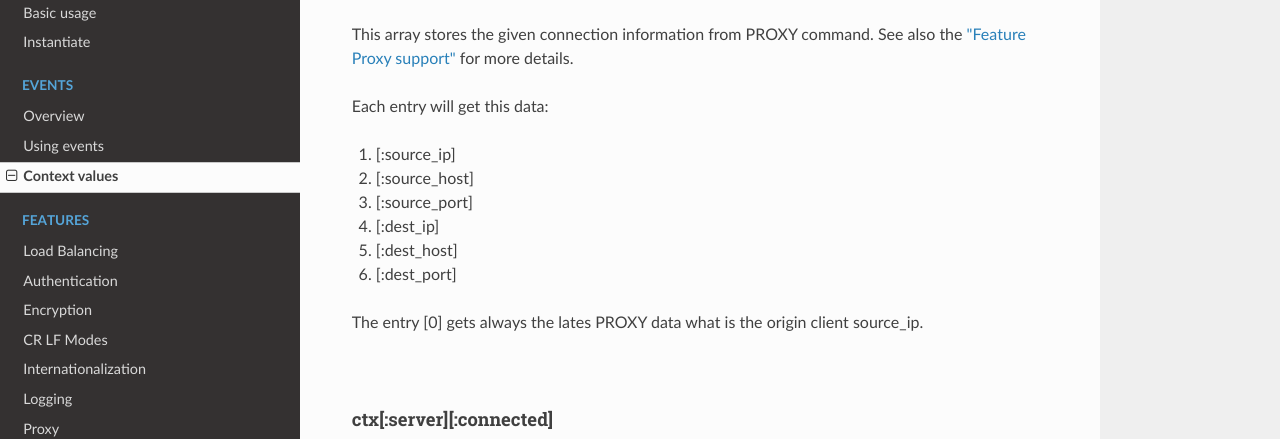
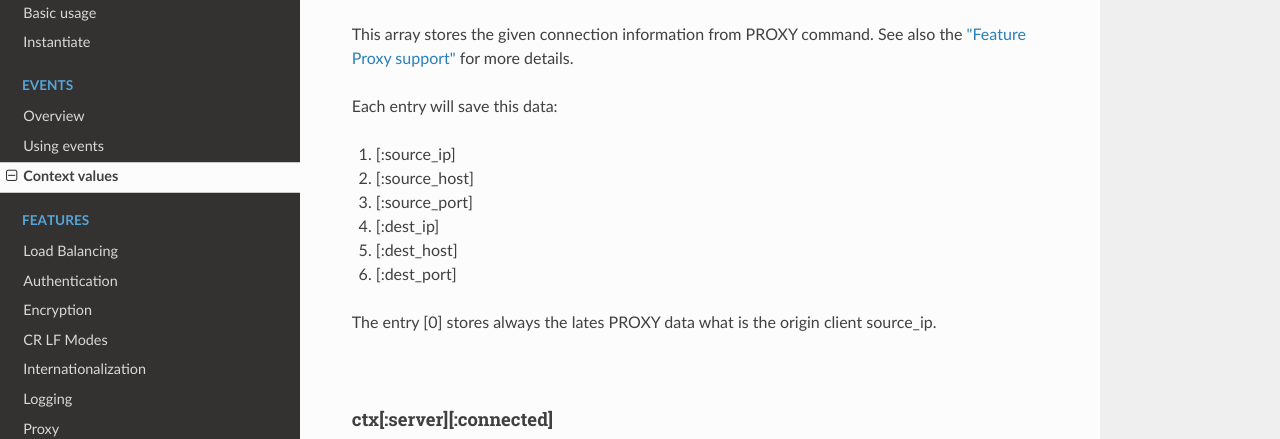
Before and after one commit to 4commerce-technologies-AG/midi-smtp-server, an MkDocs documentation site: the page built from mkdocs/context_values.md, in a window 1280 px wide and 900 px high, scrolled down 1397 px. Shown: the part 161-600 px from the top of the window. Built offline with MkDocs 1.6.1, drawn with Linux system fonts in a browser that asks for light colours; nearby versions of some CDN libraries; old or Windows-style settings are respelled for this version of MkDocs.

Commit message:
mod: update documentation on proxy

```diff
--- a/mkdocs/context_values.md
+++ b/mkdocs/context_values.md
@@ -52,7 +52,7 @@ This value stores the port number that the client is connected on.
 
 This array stores the given connection information from PROXY command. See also the ["Feature Proxy support"](feature_proxy.md) for more details.
 
-Each entry will get this data:
+Each entry will save this data:
 
 1. [:source_ip]
 1. [:source_host]
@@ -61,7 +61,7 @@ Each entry will get this data:
 1. [:dest_host]
 1. [:dest_port]
 
-The entry [0] gets always the lates PROXY data what is the origin client source_ip.
+The entry [0] stores always the lates PROXY data what is the origin client source_ip.
 
 <br>
 
```
Also changed, not shown: mkdocs/feature_proxy.md (+1 -1 lines).
